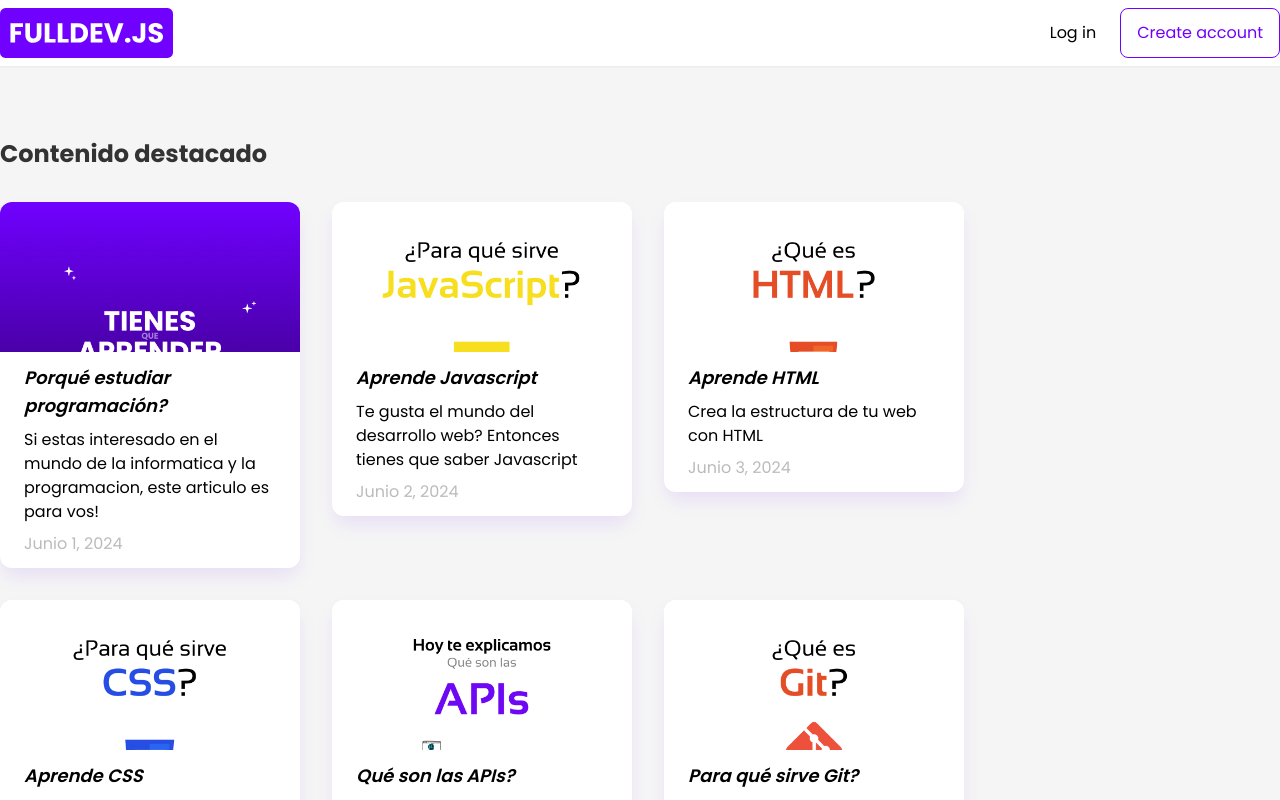
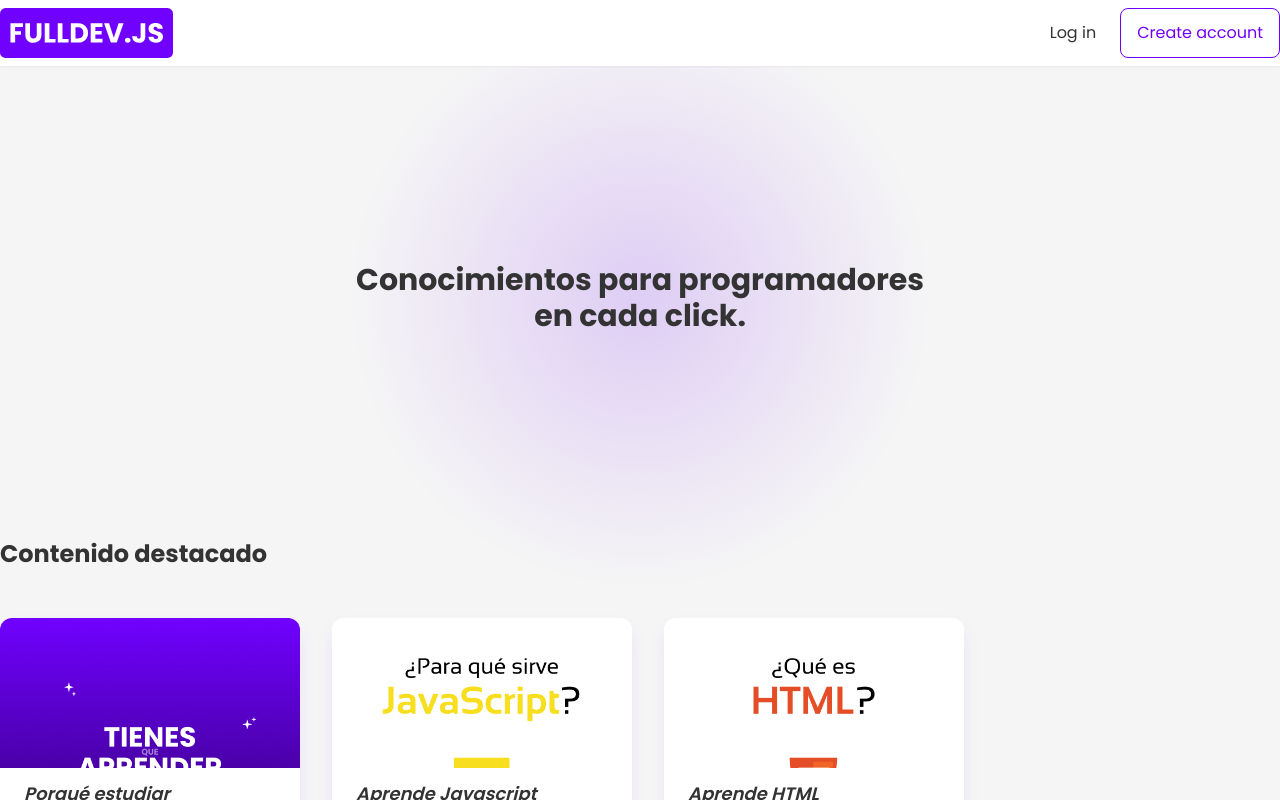
Before and after one commit to nicohermida01/fulldevjs, a Next.js app: page / in a window 1280 px wide. Shown: the top 800 px of the page. Built offline with nearby package versions, Linux system fonts and the light colour scheme.

Commit message:
add heading component

```diff
--- a/src/app/globals.css
+++ b/src/app/globals.css
@@ -17,7 +17,7 @@
 }
 
 body {
-	color: #000;
+	color: #333;
 	background-color: #f5f5f5;
 }
 
@@ -30,6 +30,14 @@ body {
 		transform: translateY(-6px);
 		box-shadow: 0px 10px 22px -3px rgba(112, 2, 255, 0.2);
 	}
+
+	.heading-gradient {
+		background: radial-gradient(
+			circle,
+			rgba(110, 7, 243, 0.17) 0%,
+			rgba(149, 84, 234, 0) 50%
+		);
+	}
 }
 
 @layer utilities {
--- a/src/app/page.tsx
+++ b/src/app/page.tsx
@@ -1,11 +1,13 @@
 import { ArticlePreview } from '@/components/ArticlePreview'
+import { Heading } from '@/components/Heading'
 import { PageWrapper } from '@/components/PageWrapper'
 import { contentList } from '@/ssot/content'
 
 export default function Home() {
 	return (
 		<PageWrapper>
-			<h2 className='text-2xl font-bold my-8 text-TEXT_BLACK'>
+			<Heading />
+			<h2 className='text-2xl font-bold my-12 text-TEXT_BLACK'>
 				Contenido destacado
 			</h2>
 			<div className='flex flex-wrap gap-8'>
--- /dev/null
+++ b/src/components/Heading.tsx
@@ -0,0 +1,10 @@
+export function Heading() {
+	return (
+		<div className='w-full h-96 relative flex justify-center items-center'>
+			<div className='w-[1000px] h-[600px] absolute -z-10 heading-gradient'></div>
+			<h1 className='text-3xl font-bold w-[600px] text-center'>
+				Conocimientos para programadores en cada click.
+			</h1>
+		</div>
+	)
+}
```
